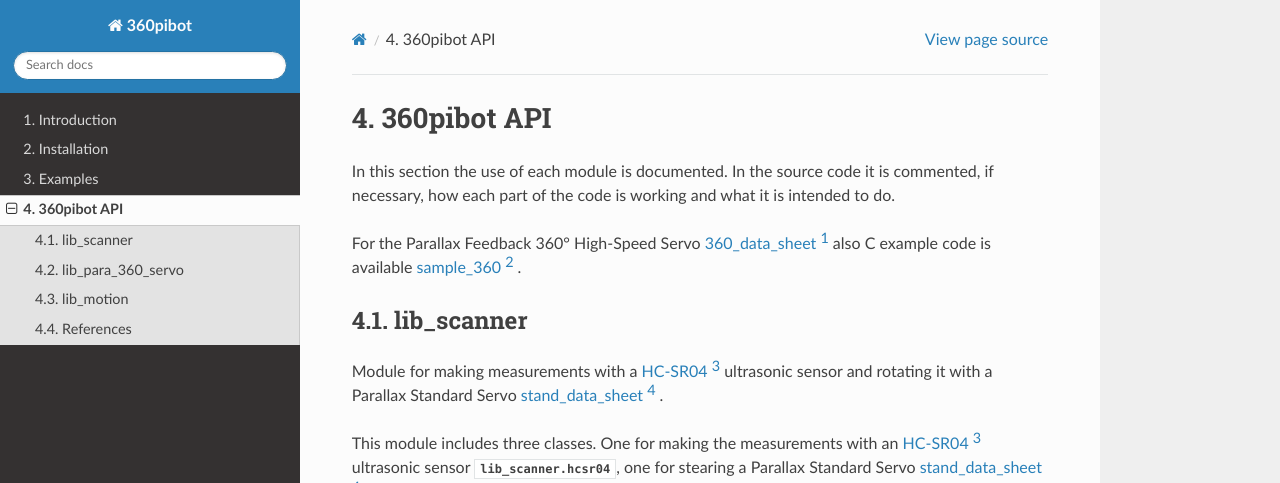
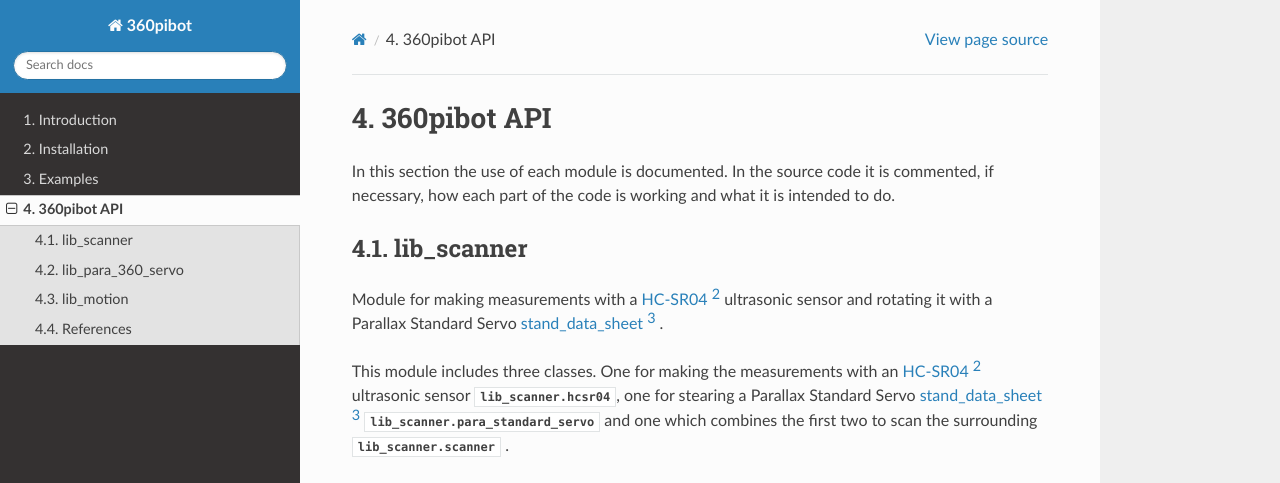
Before and after one commit to choeffer/360pibot, a Sphinx documentation site: the page built from docs/api.rst, in a window 1280 px wide and 1400 px high. Shown: the top 483 px of the window. Built offline with Sphinx 7.4.7 and the Read the Docs theme 2.0.0, drawn with Linux system fonts in a browser that asks for light colours; some of the changed text lies outside the part shown; grey boxes are pictures that could not be loaded.

Commit message:
moved C example line from API section to examples section

```diff
--- a/docs/api.rst
+++ b/docs/api.rst
@@ -6,9 +6,6 @@
 In this section the use of each module is documented. In the source
 code it is commented, if necessary, how each part of the code is working
 and what it is intended to do.
-
-For the Parallax Feedback 360° High-Speed Servo `360_data_sheet`_ also C
-example code is available sample_360_ .
 
 .. _`lib_scanner`:
 
@@ -61,6 +58,5 @@
 .. target-notes::
 
 .. _`360_data_sheet`: https://www.parallax.com/sites/default/files/downloads/900-00360-Feedback-360-HS-Servo-v1.1.pdf
-.. _sample_360: https://www.parallax.com/downloads/feedback-360%C2%B0-high-speed-servo-propeller-c-example-code
 .. _`HC-SR04`: https://cdn.sparkfun.com/assets/b/3/0/b/a/DGCH-RED_datasheet.pdf
 .. _`stand_data_sheet`: https://www.parallax.com/sites/default/files/downloads/900-00005-Standard-Servo-Product-Documentation-v2.2.pdf
--- a/docs/examples.rst
+++ b/docs/examples.rst
@@ -7,6 +7,9 @@
 is providing a guideline and a style guide how things should be done in general,
 and not how each class is working in detail. This is described in section
 :ref:`360pibot_API` .
+
+For the Parallax Feedback 360° High-Speed Servo `360_data_sheet`_ also C
+example code is available sample_360_ .
 
 .. note::
 
@@ -175,3 +178,4 @@
 
 .. _`360_data_sheet`: https://www.parallax.com/sites/default/files/downloads/900-00360-Feedback-360-HS-Servo-v1.1.pdf
 .. _stand_data_sheet: https://www.parallax.com/sites/default/files/downloads/900-00005-Standard-Servo-Product-Documentation-v2.2.pdf
+.. _sample_360: https://www.parallax.com/downloads/feedback-360%C2%B0-high-speed-servo-propeller-c-example-code
```
